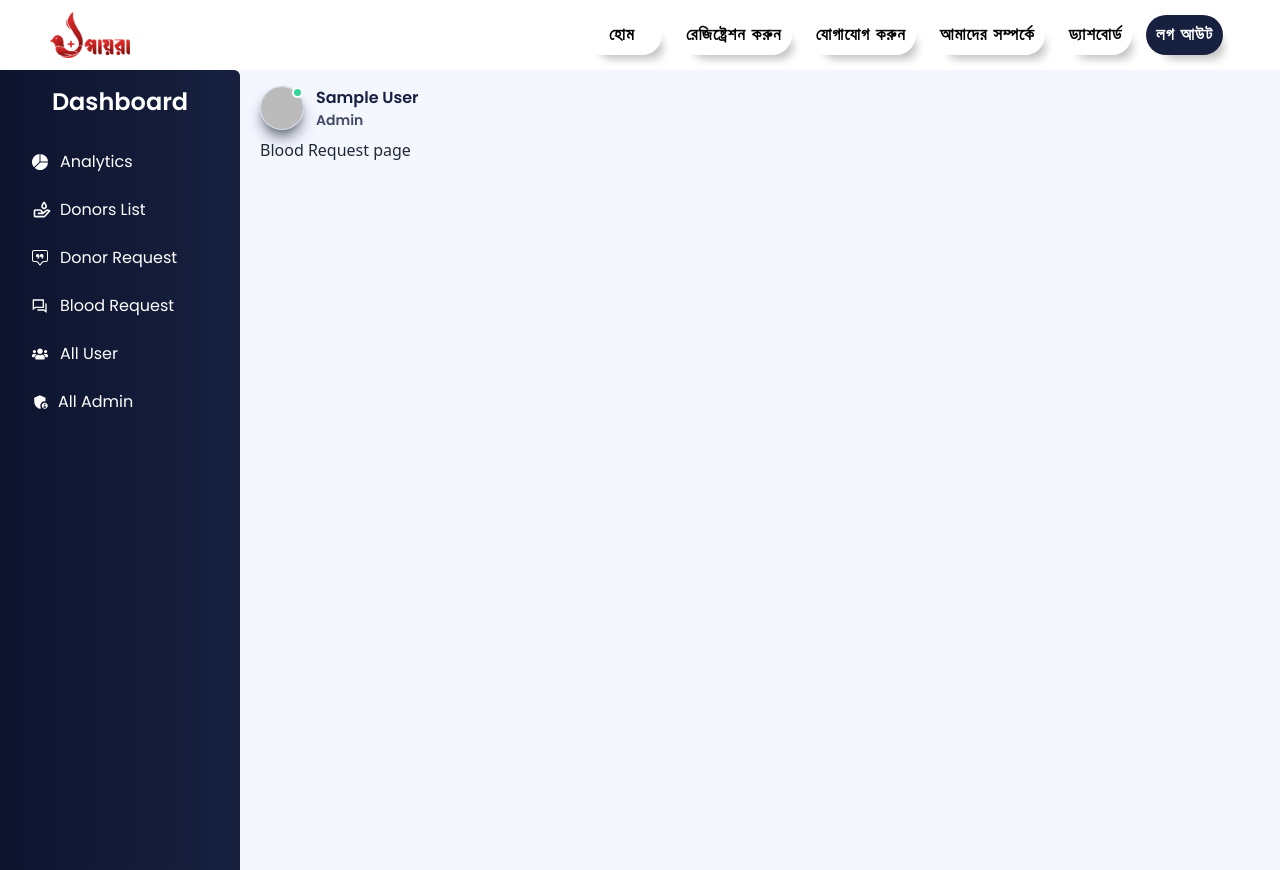
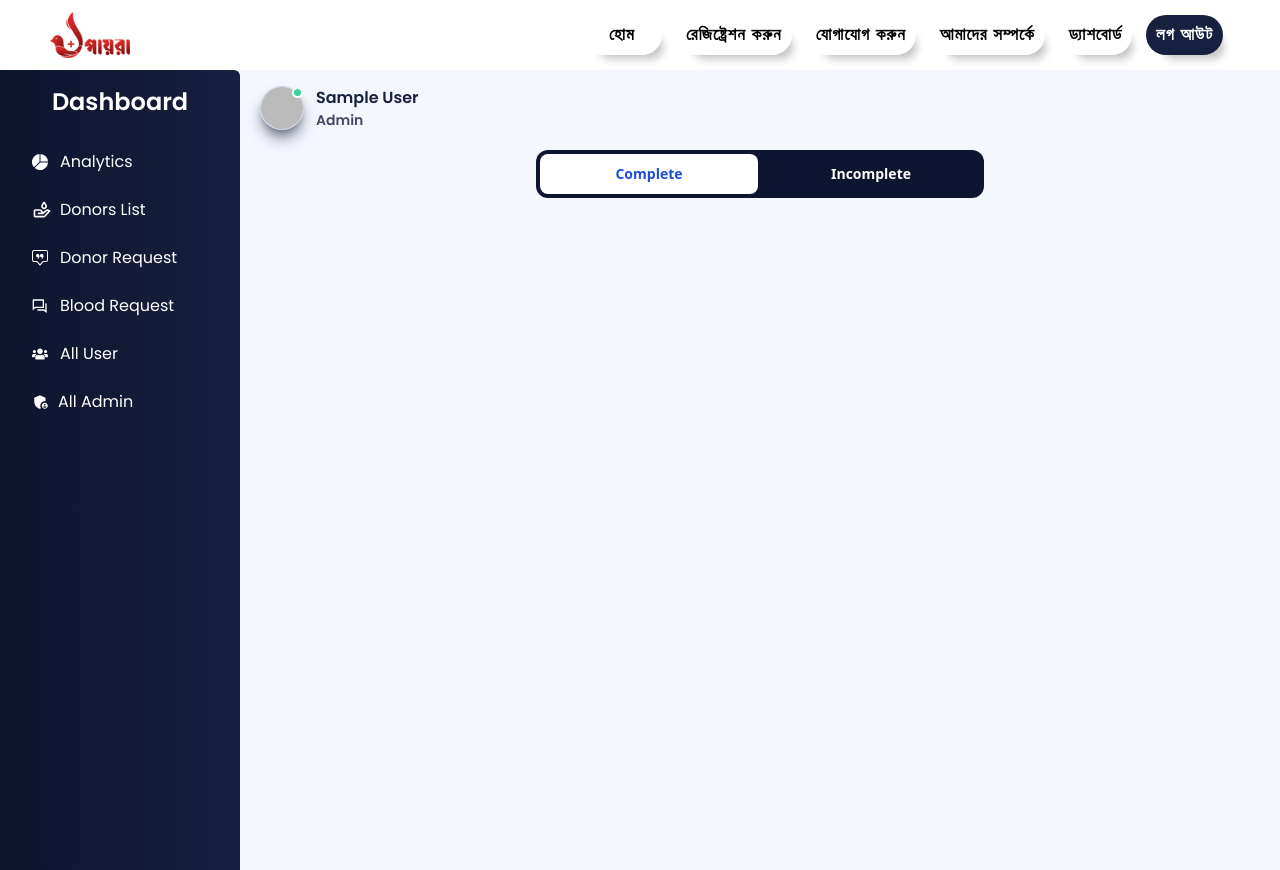
Before and after one commit to iamshakil19/payra-client, a React (Create React App) app: page /dashboard/blood-request in a window 1280 px wide. Built offline with nearby package versions, Linux system fonts and the light colour scheme; no server answers; sample sign-in values are in the browser's storage; a web font is replaced by a local one.

Commit message:
blood request page complete and incomplete button added

```diff
--- a/src/Components/DashboardGroup/BloodRequest/BloodRequest.js
+++ b/src/Components/DashboardGroup/BloodRequest/BloodRequest.js
@@ -1,9 +1,27 @@
 import React from 'react';
+import { useState } from 'react'
 
 const BloodRequest = () => {
+
+    const [isSelected, setSelected] = useState(true);
+
+    const handleComplete = () => {
+        setSelected(true)
+    }
+    const handleInComplete = () => {
+        setSelected(false)
+    }
+
     return (
         <div>
-            <h2>Blood Request page</h2>
+            <div>
+                <section className='px-2 sm:px-0 py-3'>
+                    <div className='flex space-x-1 rounded-xl bg-[#0E1530] p-1 max-w-md mx-auto mb-4'>
+                        <button onClick={handleComplete} className={`w-full rounded-lg py-2.5 text-sm font-semibold ${isSelected ? "bg-white text-blue-700" : "text-white "}`}>Complete</button>
+                        <button onClick={handleInComplete} className={`w-full rounded-lg py-2.5 text-sm font-semibold ${!isSelected ? "bg-white text-blue-700" : "text-white "} `}>Incomplete</button>
+                    </div>
+                </section>
+            </div>
         </div>
     );
 };
--- a/src/Components/DashboardGroup/Dashboard/Dashboard.js
+++ b/src/Components/DashboardGroup/Dashboard/Dashboard.js
@@ -14,6 +14,7 @@ import { useAuthState } from 'react-firebase-hooks/auth';
 import auth from '../../../firebase.init';
 import avatarImage from '../../../Resources/avatarImage.jpg'
 import './Dashboard.css'
+
 
 const Dashboard = () => {
 
@@ -74,7 +75,7 @@ const Dashboard = () => {
                             <p className='font-bold text-center text-2xl mb-5 poppins-font'>Dashboard</p>
 
                             <li ><Link to={"/dashboard"}> <span className='flex items-center poppins-font'> <BsFillPieChartFill /> <span className='ml-3 text-[16px]'>Analytics</span> </span> </Link></li>
-                            <li><Link to={"/dashboard/donor-list"}><span className='flex items-center poppins-font'> <span className='text-xl'><BiDonateBlood /></span> <span className='ml-2 text-[16px]'>Donors List</span> </span></Link></li>
+                            <li><Link to={"/dashboard/donor-list"}> <span className='flex items-center poppins-font'> <span className='text-xl'><BiDonateBlood /></span> <span className='ml-2 text-[16px]'>Donors List</span> </span></Link></li>
                             <li className='relative'>
                                 <Link to={"/dashboard/donor-request"}><span className='flex items-center poppins-font'> <BsChatSquareQuote /> <span className='ml-3 text-[16px]'>Donor Request</span> </span></Link>
                                 {
```
Also changed, not shown: 1 other file (tests, documents, lock files or other folders).
